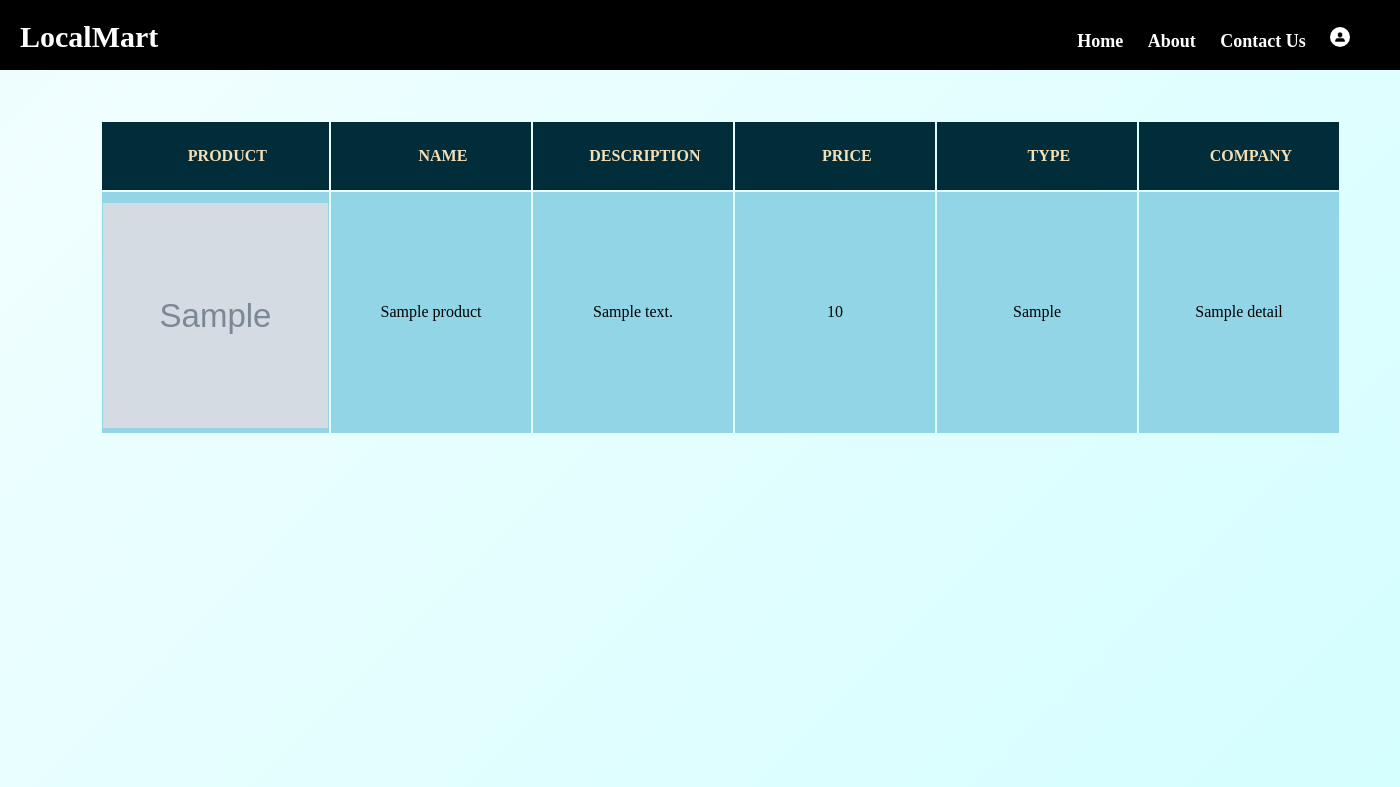
After one commit to Mithun28/LocalMart, a PHP site: page /admin/productdata.php in a window 1400 px wide; the page is wider, and only the part inside the window is pictured. The commit adds this page. Shown: the top 787 px of that part. Run offline with PHP 8.4, Linux system fonts and the light colour scheme; tables that the repository leaves empty or names only in its code hold one stand-in row (values such as "Sample post"); grey boxes marked "Sample" are stand-in pictures.

```diff
--- a/admin/adminpage.css
+++ b/admin/adminpage.css
@@ -316,22 +316,25 @@ body, html { margin:0;
 
 
   .table {
-    text-align: left;
+    text-align: center;
     width: 100%; /* Changed width to take up full available space */
     display: table;
     position: relative;
     top: 120px;
-    left: 430px;
-    table-layout: auto; /* Allow table cells to adjust to content */
+    left: 340px;
+    table-layout: fixed; /* Ensure cells respect fixed widths */
+
+  }
+
+  .table th {
+  padding-bottom: 2%;
+  padding-top: 2%;
+  padding-left: 2%;
   }
 
   .table td, .table th {
-    padding-bottom: 2%;
-    padding-top: 2%;
-    padding-left: 2%;
-    word-wrap: break-word; /* Ensure long words wrap inside the cell */
-    white-space: normal; /* Allow wrapping if needed */
-    overflow: hidden; /* Avoid overflowing content */
+    width: 200px;
+    overflow: hidden;
   }
 
   .table tr:nth-child(odd) {
@@ -352,7 +355,7 @@ body, html { margin:0;
   }
 
   .table tr:hover {
-    background-color: #b7cfff;
+    background-color: #b7f1ff;
     -webkit-box-shadow: 0 6px 6px -6px #0E1119;
     -moz-box-shadow: 0 6px 6px -6px #0E1119;
     box-shadow: 0 6px 6px -6px #0E1119;
@@ -376,6 +379,7 @@ body, html { margin:0;
     width: auto; /* auto width for content-based adjustment */
   }
 
+
   @media (max-width: 800px) {
     .table td:nth-child(4),
     .table th:nth-child(4) {
--- /dev/null
+++ b/admin/productdata.php
@@ -0,0 +1,74 @@
+<?php
+    $host = "localhost";
+    $user = "root";
+    $pwd = "";
+    $db = "LocalMart";
+    $connect = mysqli_connect($host,$user,$pwd,$db);
+?>
+<!DOCTYPE html>
+<html lang="en">
+<head>
+    <meta charset="UTF-8">
+    <meta name="viewport" content="width=device-width, initial-scale=1.0">
+    <link rel="stylesheet" href="https://cdnjs.cloudflare.com/ajax/libs/font-awesome/4.7.0/css/font-awesome.min.css">
+    <title>LocalMart</title>
+    <link rel="stylesheet" href="adminpage.css">
+
+</head>
+<body>
+    <div class="header">
+        <nav>
+            <h1> LocalMart</h1>
+            <ul>
+                <li><a href="adminpage.html" class="link"> Home</a> </li>
+                <li>About </li>
+                <li>Contact Us </li>
+                <li><img src="../pictures/profile_icon.jpg" style="height:20px; width:20px; vertical-align:centre; border-radius:50%;"></li>
+            </ul>
+        </nav>
+    </div>
+    <div class="table" style="postion:relative;left:100px; top:50px;">
+    <table>
+        <tr>
+        <div class="th">
+            <th> PRODUCT</th>
+            <th> NAME </th>
+            <th> DESCRIPTION </th>
+            <th> PRICE </th>
+            <th> TYPE </th>
+            <th> COMPANY </th>
+        </div>
+        </tr>
+        <?php
+            $sel=mysqli_query($connect,"SELECT * FROM products;");
+            if(mysqli_num_rows($sel)>0)
+                {
+                    while($r=mysqli_fetch_row($sel))
+                    {?>
+                        <tr>
+                            <td><img src="<?php  echo $r[5]?>" width="100px" height="100px"></td>
+                            <td><?php        echo $r[1]."<br>"; ?></td>
+                            <td><?php        echo $r[2]."<br>"; ?></td>
+                            <td><?php        echo $r[3]."<br>"; ?></td>
+                            <td><?php        echo $r[4]."<br>"; ?></td>
+                            <td><?php
+                                $query = "SELECT Business_Name FROM Company_Details WHERE Username = '$r[0]';" ;
+                                $result = mysqli_query($connect,$query);
+                                if(mysqli_num_rows($result) > 0)
+                                {
+                                    while($c = mysqli_fetch_row($result)){
+                                        echo $c[0]."<br>";
+                                    }
+                                }
+                                else{
+                                    echo "-";
+                                }
+                             ?></td>
+                        </tr>
+                <?php
+            }}
+            ?>
+    </table>
+    </div><br><br><br><br><br><br><br><br><br>
+</body>
+</html>
```
Also changed, not shown: admin/adminpage.html (+8 -3 lines), admin/userdata.php (indentation only), pictures/product.jpg (added), pictures/website.png (added).
